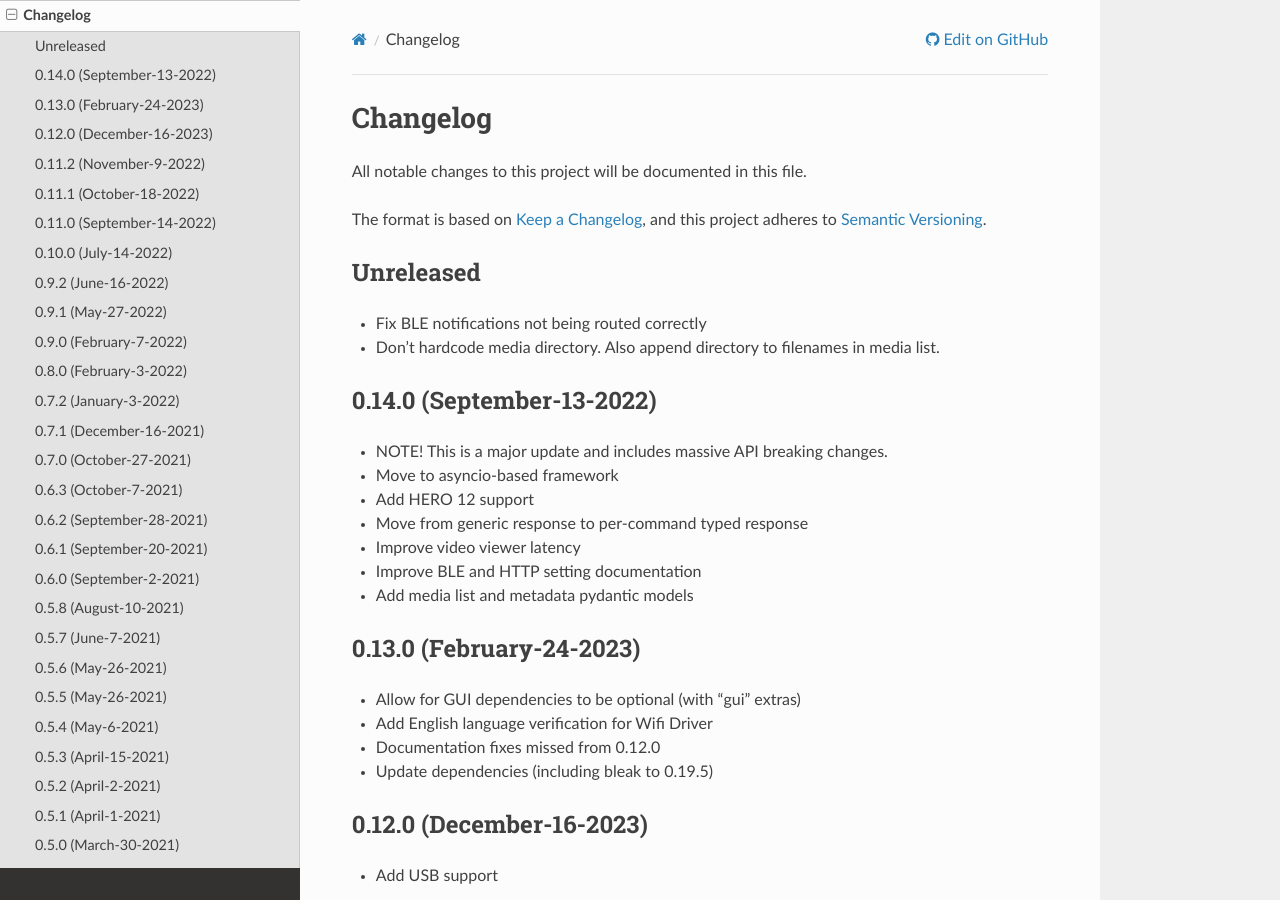
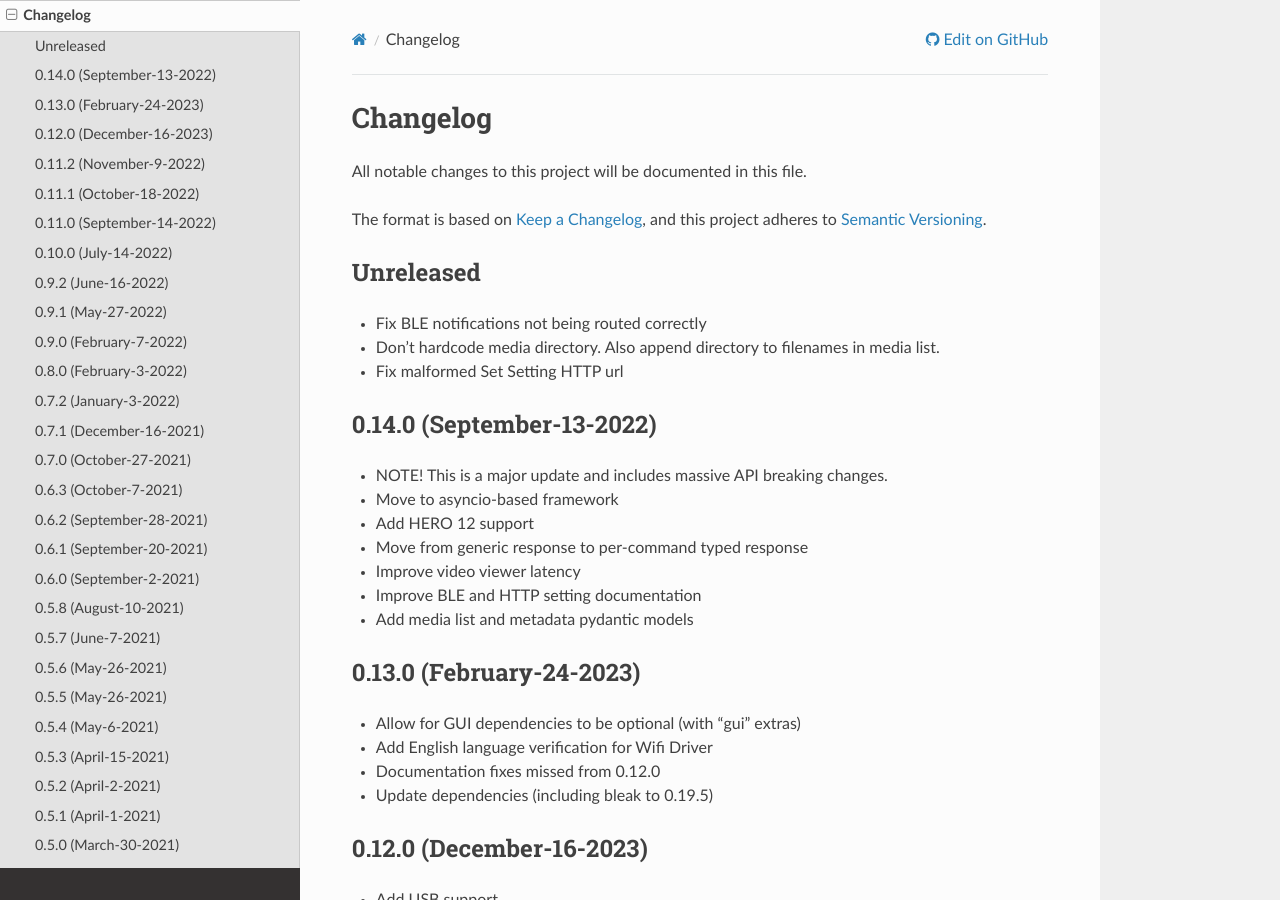
Before and after one commit to gopro/OpenGoPro, a Sphinx documentation site: the page built from demos/python/sdk_wireless_camera_control/docs/changelog.rst, in a window 1280 px wide and 900 px high. Built offline with Sphinx 7.4.7 and the Read the Docs theme 2.0.0, drawn with Linux system fonts in a browser that asks for light colours; the version number could not be read and is left out.

Commit message:
Update changelog

```diff
--- a/demos/python/sdk_wireless_camera_control/docs/changelog.rst
+++ b/demos/python/sdk_wireless_camera_control/docs/changelog.rst
@@ -13,6 +13,7 @@ Unreleased
 ----------
 * Fix BLE notifications not being routed correctly
 * Don't hardcode media directory. Also append directory to filenames in media list.
+* Fix malformed Set Setting HTTP url
 
 0.14.0 (September-13-2022)
 --------------------------
```
